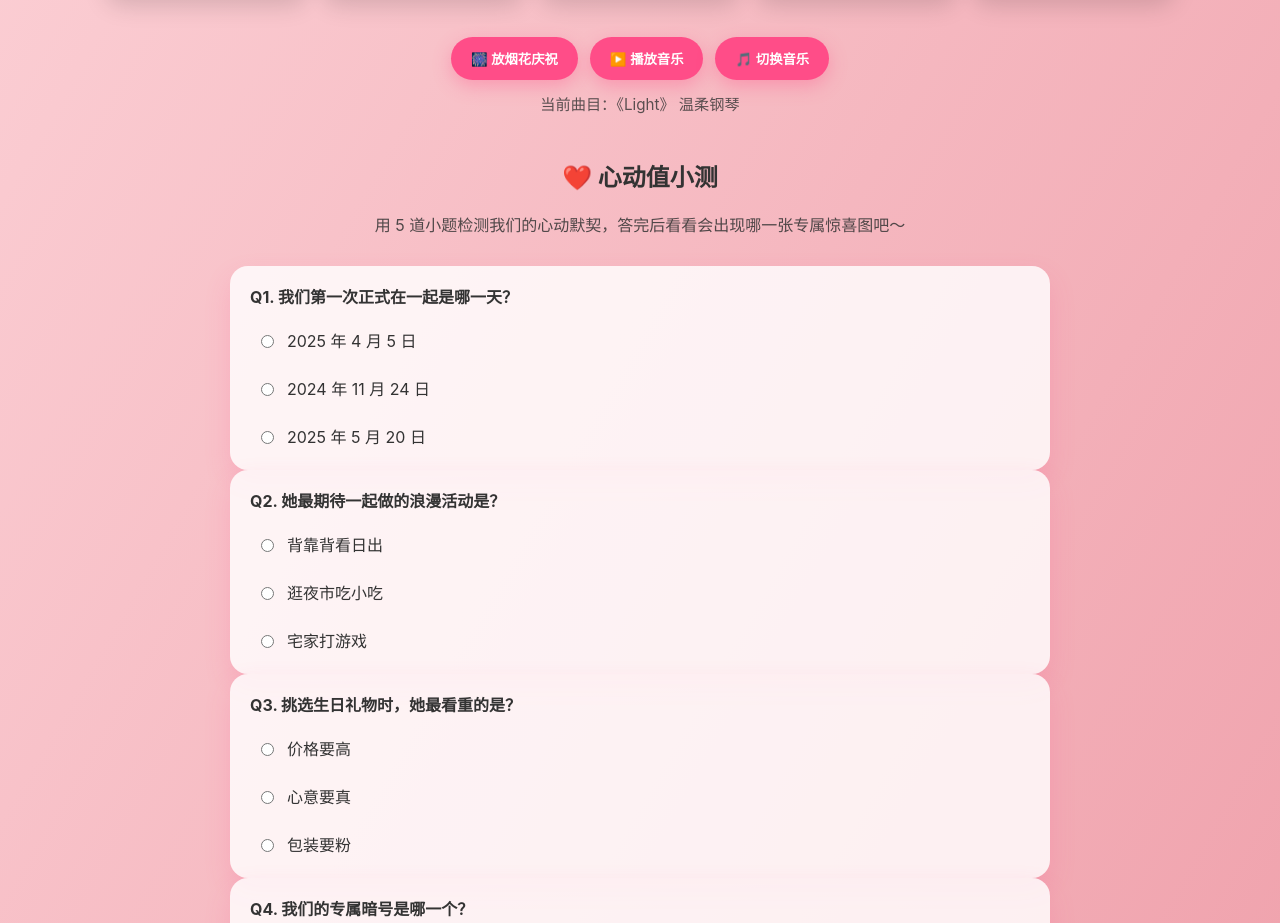
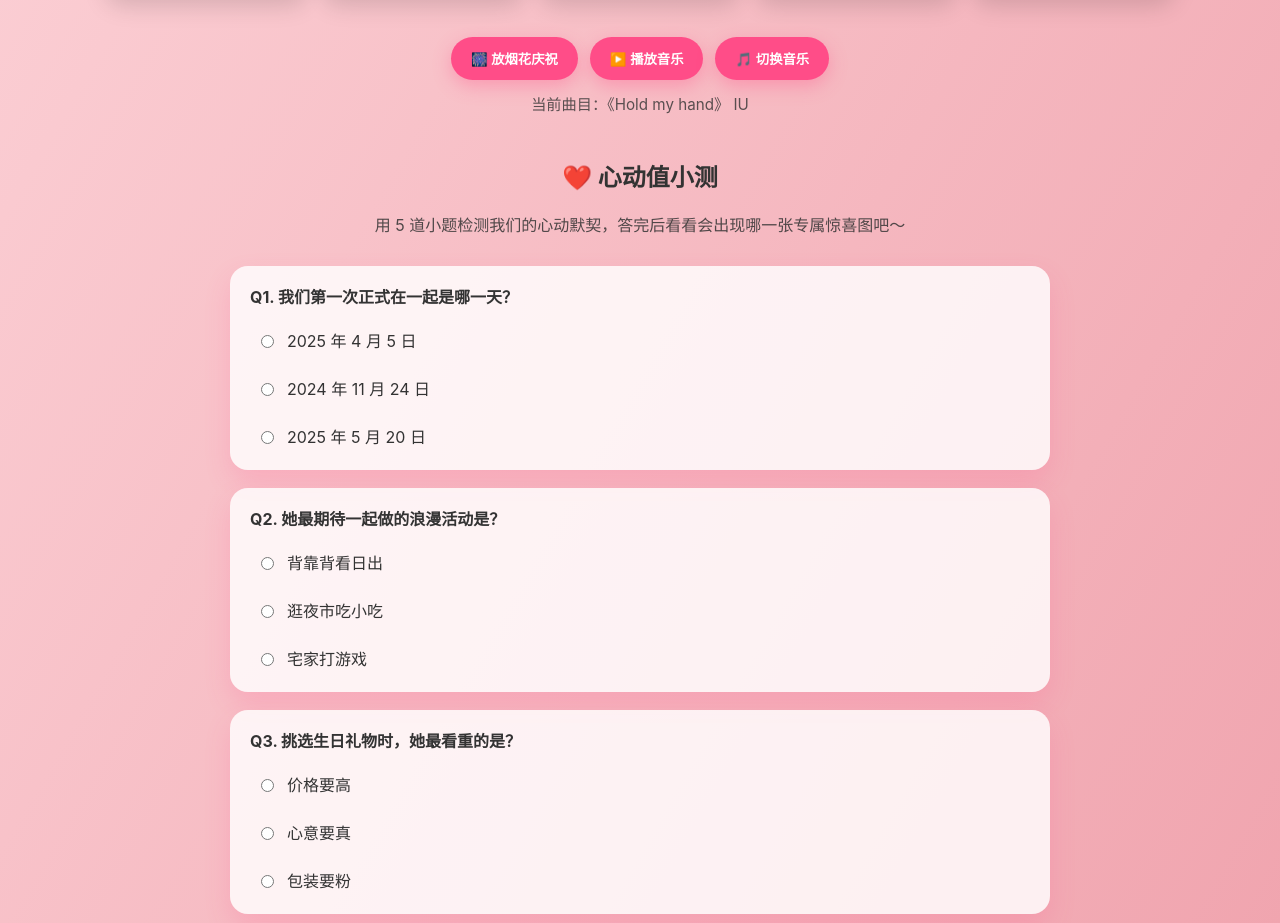
Before and after one commit to tobytam23/natalie-20, a plain HTML site: page index.html in a window 1280 px wide. Shown: the part 1282-2205 px from the top of the page. Drawn offline with Linux system fonts and the light colour scheme.

Commit message:
add music

```diff
--- a/script.js
+++ b/script.js
@@ -109,12 +109,16 @@ document.addEventListener("DOMContentLoaded", () => {
   // ------------------------------ 音乐播放与切换 ------------------------------
   const playlist = [
     {
-      title: "《Light》 温柔钢琴",
-      src: "music/music.mp3",
+      title: "《Hold my hand》 IU",
+      src: "music/Hold my hand.mp3",
     },
     {
-      title: "《Starry Love》 星空慢舞",
-      src: "https://cdn.pixabay.com/download/audio/2022/10/19/audio_0f9f1a5d78.mp3?filename=romantic-ambient-118766.mp3",
+      title: "《Blueming》 IU",
+      src: "music/Blueming.mp3",
+    },
+    {
+      title: "《Strawberry moon》 IU",
+      src: "music/Strawberry moon.mp3",
     },
   ];
   let currentTrack = 0;
@@ -424,7 +428,7 @@ document.addEventListener("DOMContentLoaded", () => {
 
     if (score <= 2) {
       quizImage.src = "images/result-a.svg";
-      quizMessage.textContent = `得分 ${score}/5，小可爱还需要多多了解我哦～ (图片会慢慢隐去)`;
+      quizMessage.textContent = `得分 ${score}/5，小可爱还需要多多了解我哦～`;
       quizImage.hidden = false;
       setTimeout(() => quizImage.classList.add("fade-out"), 100);
       setTimeout(() => {
--- a/style.css
+++ b/style.css
@@ -181,11 +181,7 @@ body.night-mode .letter-panel {
 .quiz form {
   display: flex;
   flex-direction: column;
-<<<<<<< HEAD
   gap: 0;
-=======
-  gap: 16px;
->>>>>>> main
   align-items: stretch;
 }
 
@@ -199,13 +195,10 @@ body.night-mode .letter-panel {
   transition: transform 0.25s ease, box-shadow 0.25s ease;
 }
 
-<<<<<<< HEAD
 .quiz-question + .quiz-question {
   margin-top: 18px;
 }
 
-=======
->>>>>>> main
 body.night-mode .quiz-question {
   background: rgba(15, 23, 42, 0.7);
   box-shadow: 0 12px 26px rgba(15, 23, 42, 0.35);
```
Also changed, not shown: 3 other files.
